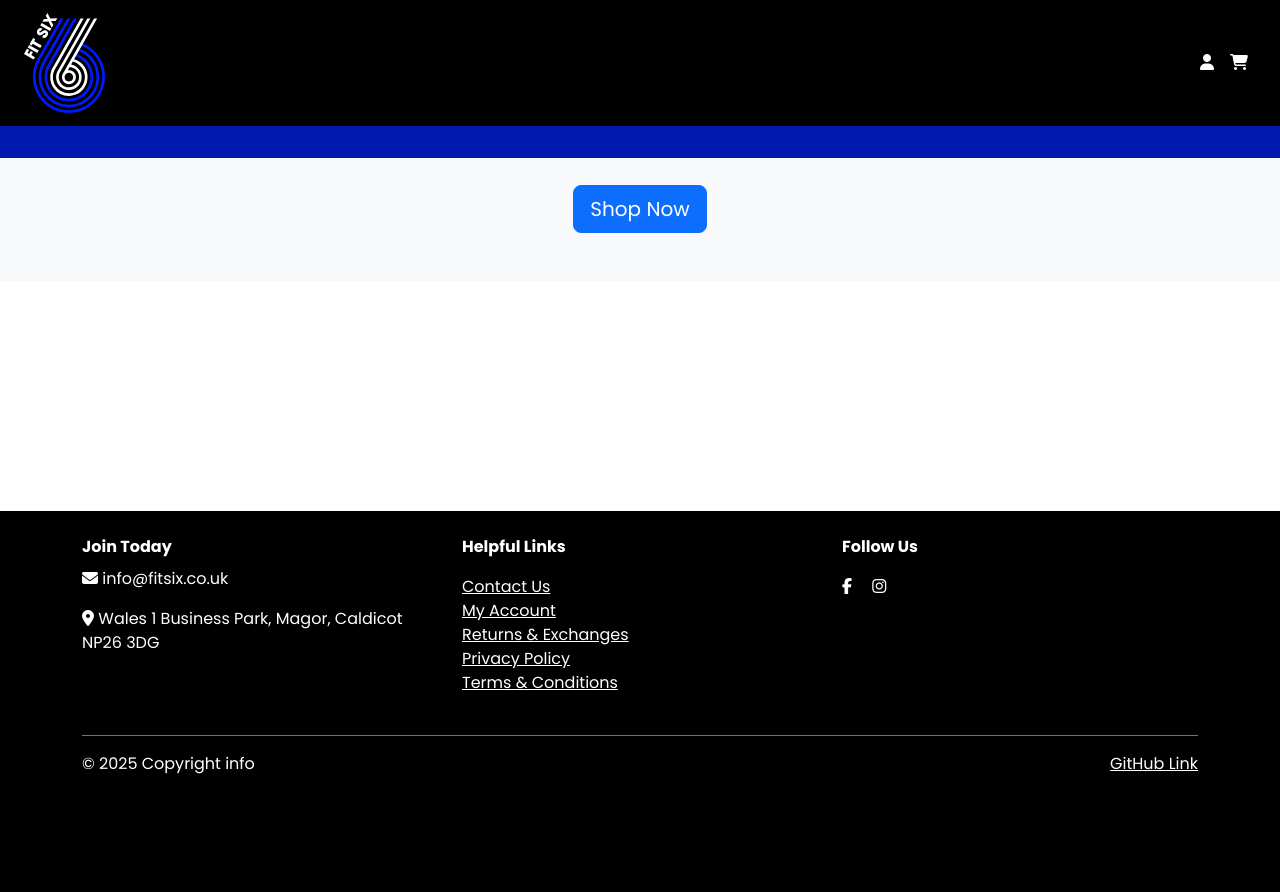
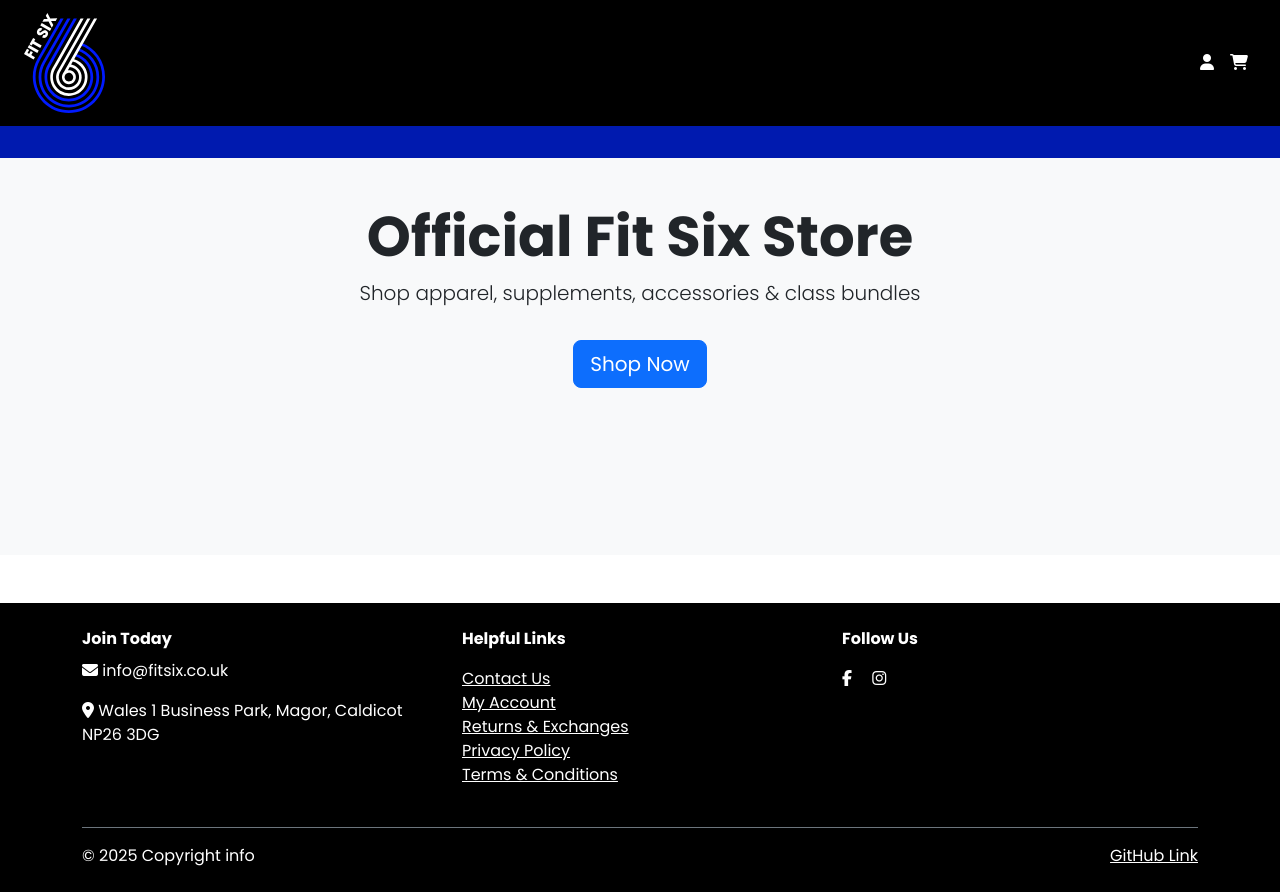
Before and after one commit to sd-powell/fit-six, a Django app: page / in a window 1280 px wide. Before the commit the page ends 774 px from the top, so only its background shows below. Run offline with Django 5.2, Linux system fonts and the light colour scheme; some libraries are stand-ins or nearby versions.

Commit message:
adjust height of hero container

```diff
--- a/home/templates/home/index.html
+++ b/home/templates/home/index.html
@@ -15,7 +15,7 @@
   <section class="hero-section bg-light text-center py-5">
     <div class="container">
       <h1 class="display-4 fw-bold">Official Fit Six Store</h1>
-      <p class="lead">Gear up with apparel, accessories & class bundles from your local gym.</p>
+      <p class="lead">Shop apparel, supplements, accessories & class bundles</p>
       <a href="#" class="btn btn-primary btn-lg mt-3">Shop Now</a> {# {% url 'products' %} #}
     </div>
   </section>
--- a/static/css/base.css
+++ b/static/css/base.css
@@ -25,3 +25,11 @@
   height: 32px;
   background-color: var(--highlight-blue);
 }
+
+.main-content {
+  margin-top: 155px;
+}
+
+.hero-section {
+  height: 400px;
+}
--- a/templates/base.html
+++ b/templates/base.html
@@ -75,11 +75,8 @@
     {% block page_header %}
     {% endblock %}
 
-    {% block content %}
-    {% endblock %}
-
-    <main class="flex-grow-1">
-      {# {% block content %}{% endblock %} #}
+    <main class="flex-grow-1 main-content">
+      {% block content %}{% endblock %}
     </main>
 
     <footer class="bg-black text-white p-4 mt-5">
```
